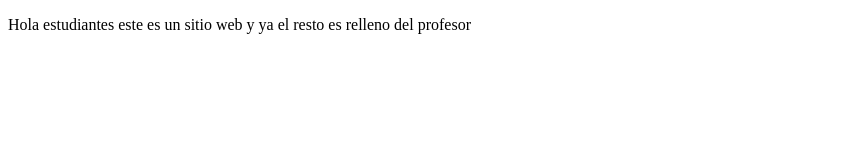
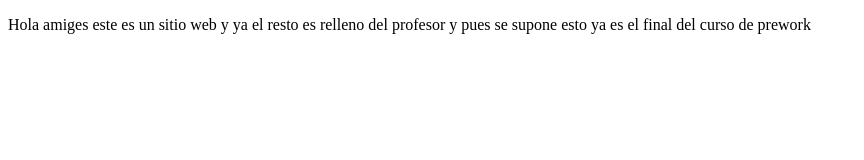
Before and after one commit to CristianLav/proyectoDemocursoPrework, a plain HTML site: page index.html in a window 1280 px wide. Shown: the whole page, without its empty margins (0-864 px from the left). Drawn offline with Linux system fonts and the light colour scheme.

Commit message:
Cambios final curso Prework

```diff
--- a/index.html
+++ b/index.html
@@ -7,6 +7,6 @@
     <title>Hola Mundo</title>
 </head>
 <body>
-    <p>Hola estudiantes este es un sitio web y ya el resto es relleno del profesor </p>
+    <p>Hola amiges este es un sitio web y ya el resto es relleno del profesor y pues se supone esto ya es el final del curso de prework </p>
 </body>
 </html>
```
